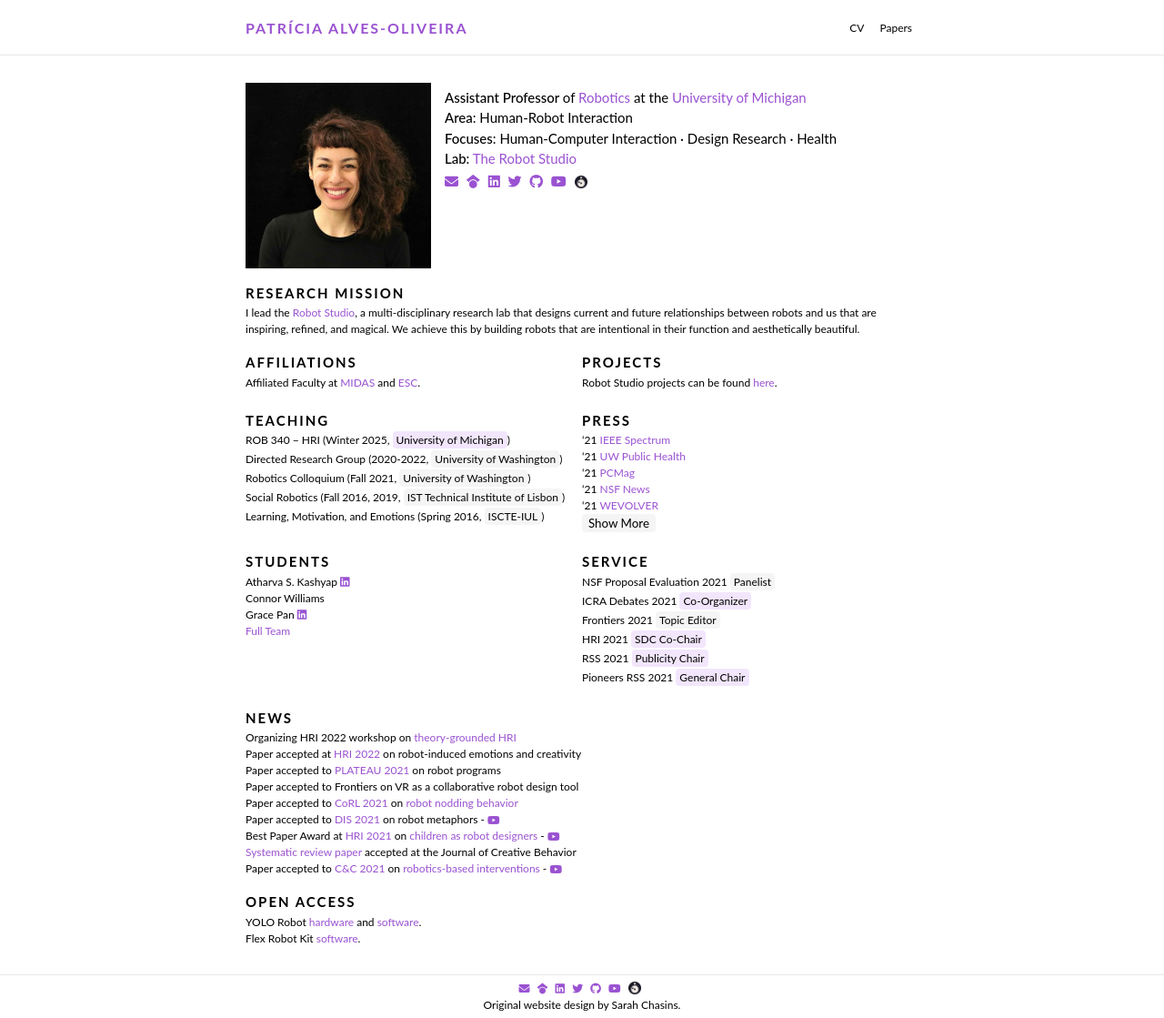
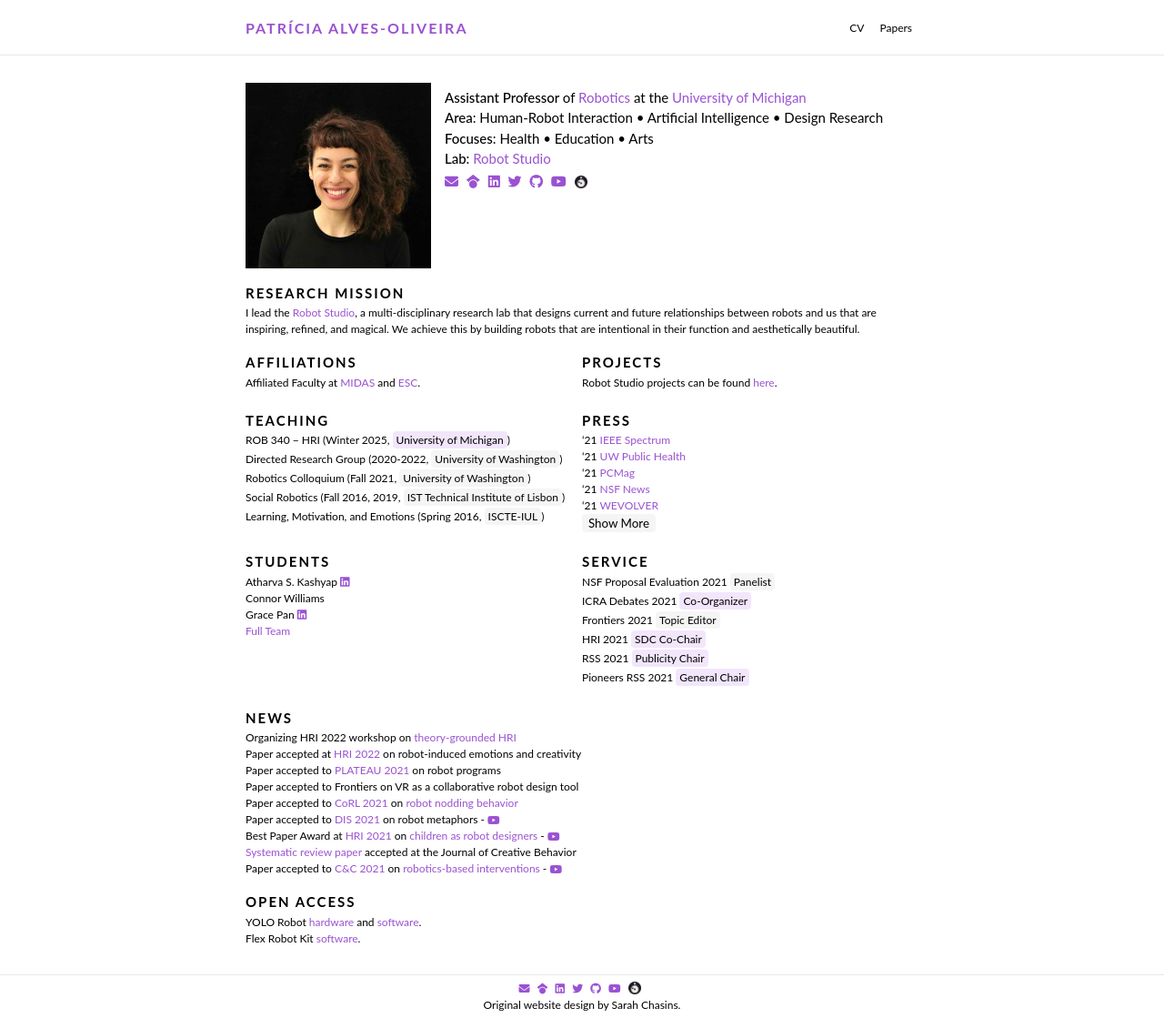
Before and after one commit to patricialvesoliveira/patricialvesoliveira.github.io, a Jekyll site: the page built from index.html, in a window 1280 px wide. Shown: the whole page at 91% size. Built offline with Jekyll 4.4.1, drawn with Linux system fonts in a browser that asks for light colours.

Commit message:
update site

```diff
--- a/index.html
+++ b/index.html
@@ -14,13 +14,13 @@ layout: default
 			<a href="https://umich.edu/" target="_blank">University of Michigan</a>
 		</div>
 		<div>
-			<span class="focus">Area</span>: Human-Robot Interaction
+			<span class="focus">Area</span>: Human-Robot Interaction &bull; Artificial Intelligence &bull; Design Research
 		</div>
 		<div>
-			<span class="focus">Focuses</span>: Human-Computer Interaction · Design Research · Health
+			<span class="focus">Focuses</span>: Health &bull; Education &bull; Arts
 		</div>
 		<div style="margin-bottom:2px;">
-			<span class="focus">Lab</span>: <a href="https://robotdesign.studio" target="_blank">The Robot Studio</a>
+			<span class="focus">Lab</span>: <a href="https://robotdesign.studio" target="_blank">Robot Studio</a>
 		</div>
 		{% for link in site.data.links %}
 		<a href="{{ link.url }}" target="_blank" style="margin-right: 5px; display: inline-flex; align-items: center; justify-content: center; height: 14px; {% if link.img %} position: relative; top: 2px; {% endif %}">
```
Also changed, not shown: 1 other file.
